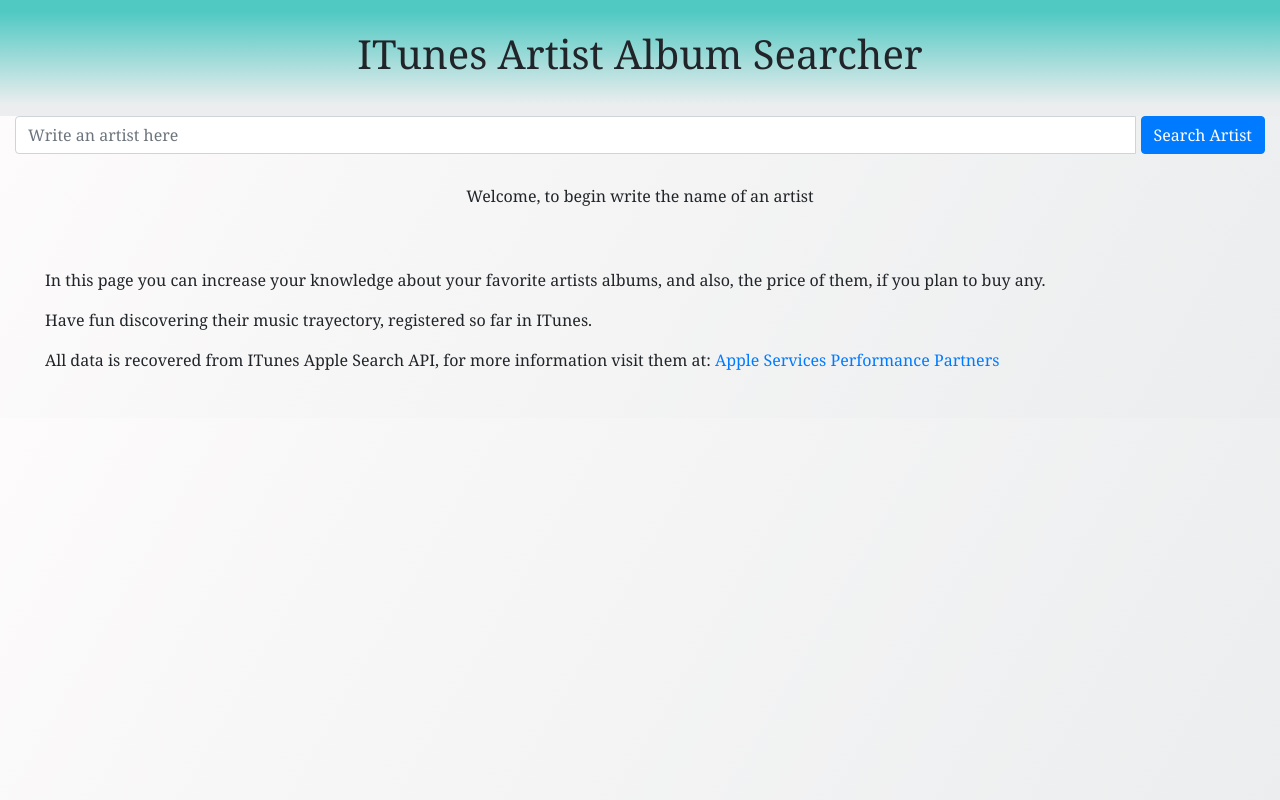
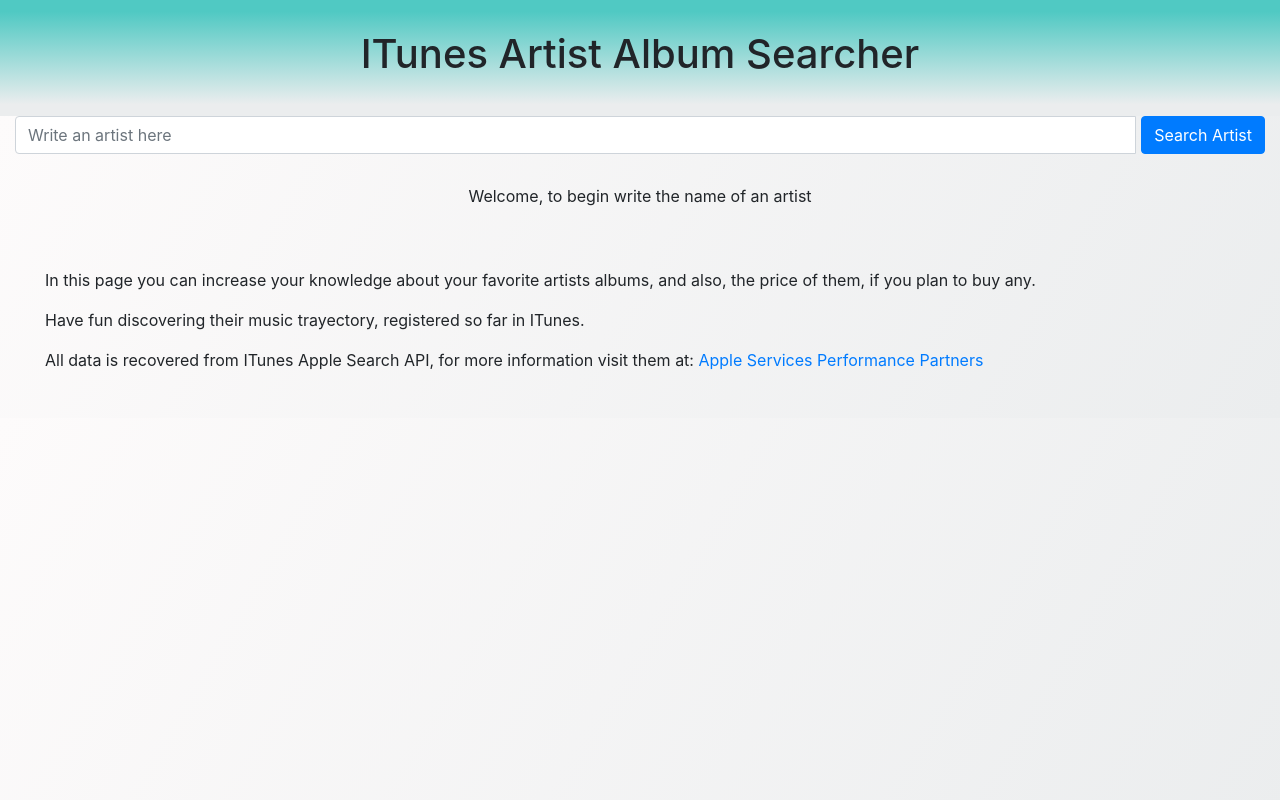
Before and after one commit to GeraldineGalindo/AngularAlbumSearchApp, an Angular app: page / in a window 1280 px wide. Built offline with nearby package versions, Linux system fonts and the light colour scheme; what ngx-pagination would draw is missing.

Commit message:
Font family updated and card colors were modified

```diff
--- a/src/app/components/album-item/album-item.component.css
+++ b/src/app/components/album-item/album-item.component.css
@@ -4,7 +4,7 @@
     margin:0;
     padding: 0;
     box-sizing: border-box;
-    font-family: Georgia, 'Times New Roman', Times, serif;
+    font-family:-apple-system, BlinkMacSystemFont, 'Segoe UI', Roboto, Oxygen, Ubuntu, Cantarell, 'Open Sans', 'Helvetica Neue', sans-serif;
 }
 
 body{
@@ -19,10 +19,9 @@
     min-height: 300px;
     margin: 10px;
     text-align: center;
-    transition: 0.5s;
+    transition: 1.5s;
     background-size: 200% auto;
     color: black;
-    box-shadow: 0 0 20px #eee;
     border-radius: 10px;
     display: block;
 }
@@ -30,7 +29,10 @@
 .card-container:hover{
     background-position: right center; /* change the direction of the change here */
     color: #fff;
+    background-color: #00DBDE;
+    background-image: linear-gradient(90deg, #00DBDE 0%, #FC00FF 100%);
     text-decoration: none;
+    transition: 1.5s;
 }
 
 img{
--- a/src/app/components/albums/albums.component.css
+++ b/src/app/components/albums/albums.component.css
@@ -24,5 +24,5 @@
 
 .btn{
     max-height: 40px;
-    margin: 10px;
+    margin-left: 10px;
 }
--- a/src/app/components/albums/albums.component.ts
+++ b/src/app/components/albums/albums.component.ts
@@ -42,14 +42,18 @@
     else{
       var albumResult = this.artistService.getArtistAlbums(artist).subscribe(
         data => {
-          this.wasRequested = true;
-          this.albums = data.results;
-          this.filterResultsByArtist(artist);
-          this.orderResult();
+          this.processResult(data, artist);
         },
         err => console.log('Http Error', err)
       );
     }
+  }
+
+  processResult(data:any, artist:string):void{
+    this.wasRequested = true;
+          this.albums = data.results;
+          this.filterResultsByArtist(artist);
+          this.orderResult();
   }
 
   hasAlbumsToShow(): boolean{
--- a/src/styles.css
+++ b/src/styles.css
@@ -1,5 +1,5 @@
 /* You can add global styles to this file, and also import other style files */
 body{
-    font-family: Georgia, 'Times New Roman', Times, serif;
+    font-family:-apple-system, BlinkMacSystemFont, 'Segoe UI', Roboto, Oxygen, Ubuntu, Cantarell, 'Open Sans', 'Helvetica Neue', sans-serif;
     background-image: linear-gradient(120deg, #fdfbfb 0%, #ebedee 100%);
 }
```
